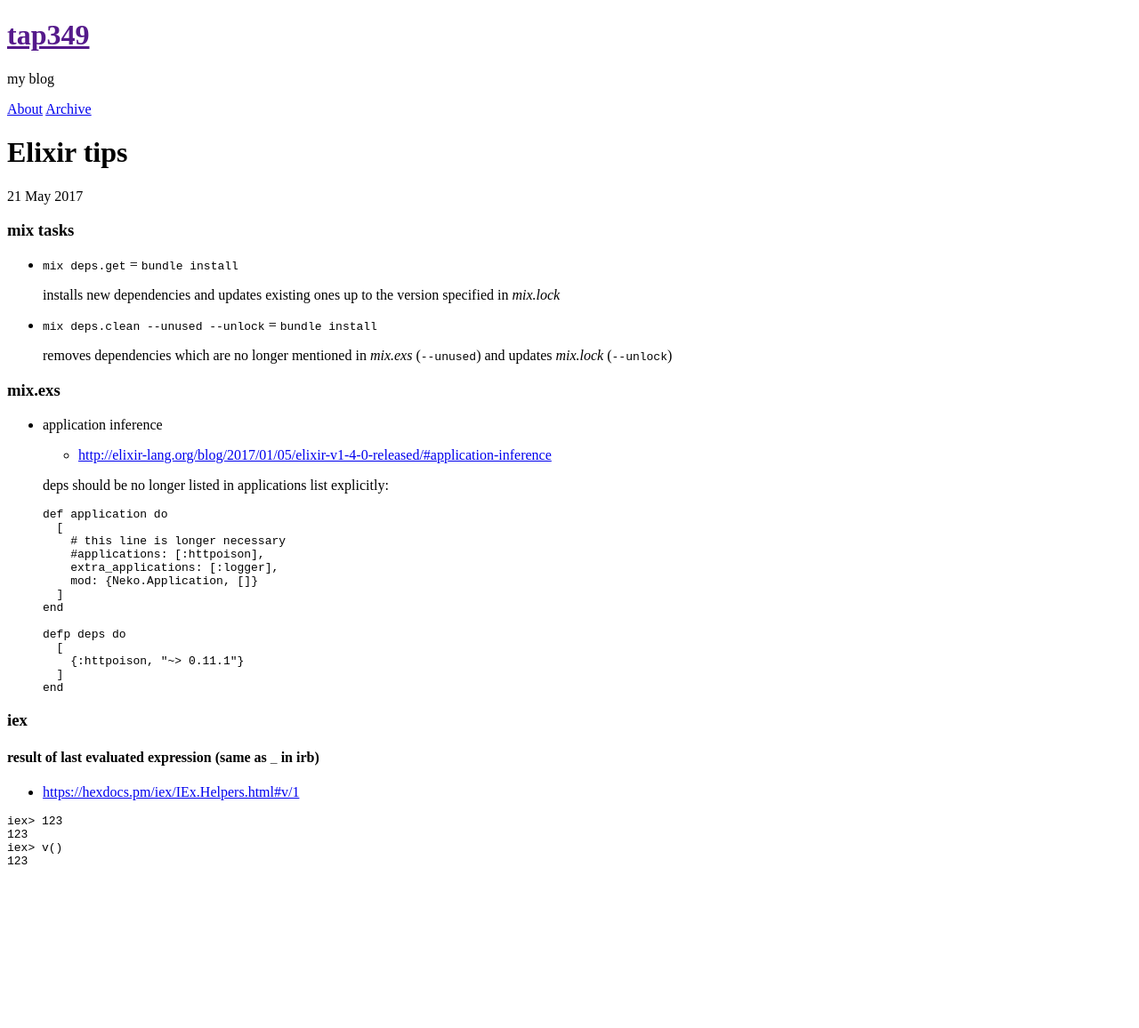
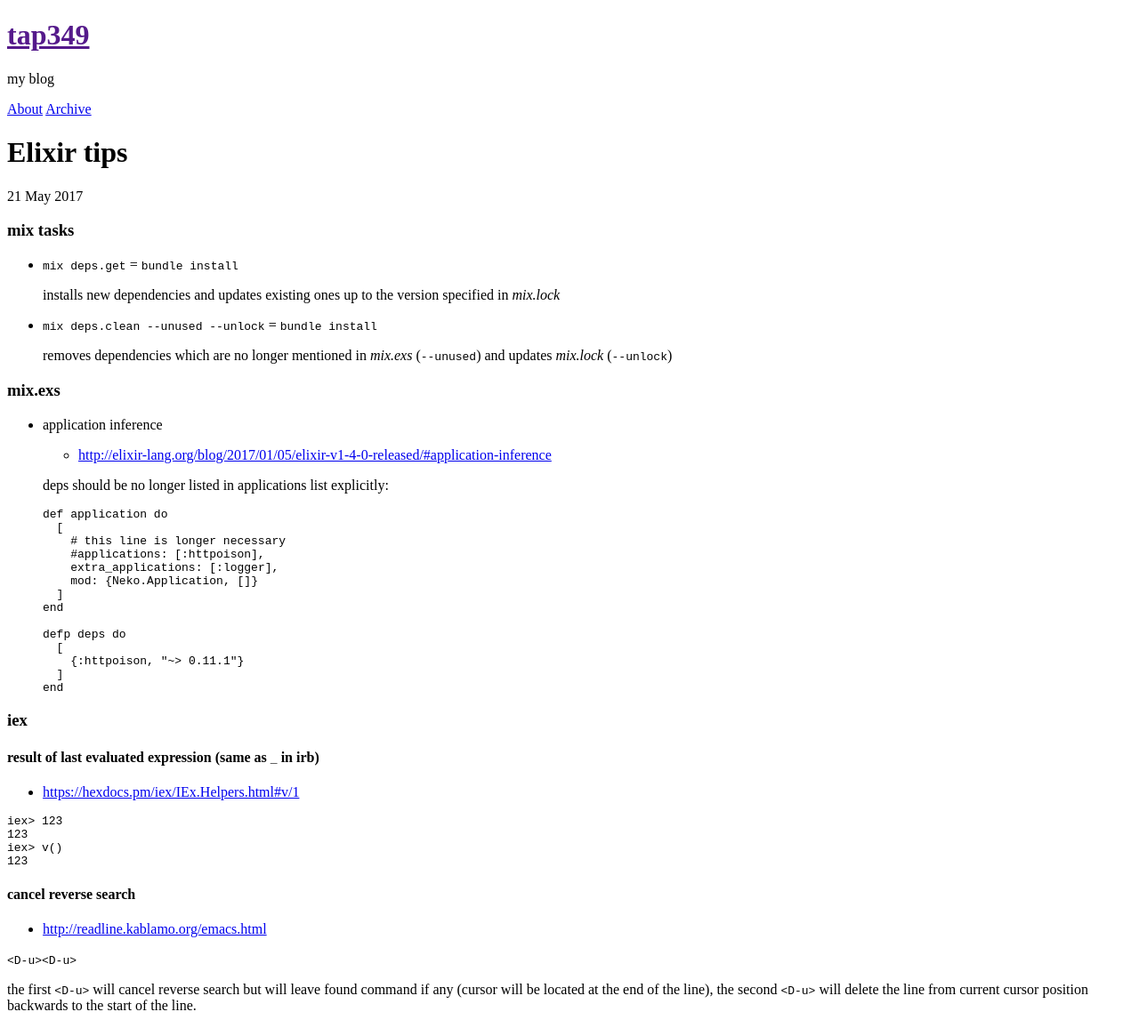
Before and after one commit to tap349/tap349.github.io, a Jekyll site: the page built from _posts/2017-05-21-elixir-tips.md, in a window 1280 px wide. Shown: the whole page at 89% size. Built offline with Jekyll 4.4.1, drawn with Linux system fonts in a browser that asks for light colours; before the commit the page ends 989 px from its top, so only the background shows below that.

Commit message:
update 2017-05-21_13:58:36

````diff
--- a/_posts/2017-05-21-elixir-tips.md
+++ b/_posts/2017-05-21-elixir-tips.md
@@ -57,3 +57,13 @@
 iex> v()
 123
 ```
+
+#### cancel reverse search
+
+- <http://readline.kablamo.org/emacs.html>
+
+`<D-u><D-u>`
+
+the first `<D-u>` will cancel reverse search but will leave found command if
+any (cursor will be located at the end of the line), the second `<D-u>` will
+delete the line from current cursor position backwards to the start of the line.
````
